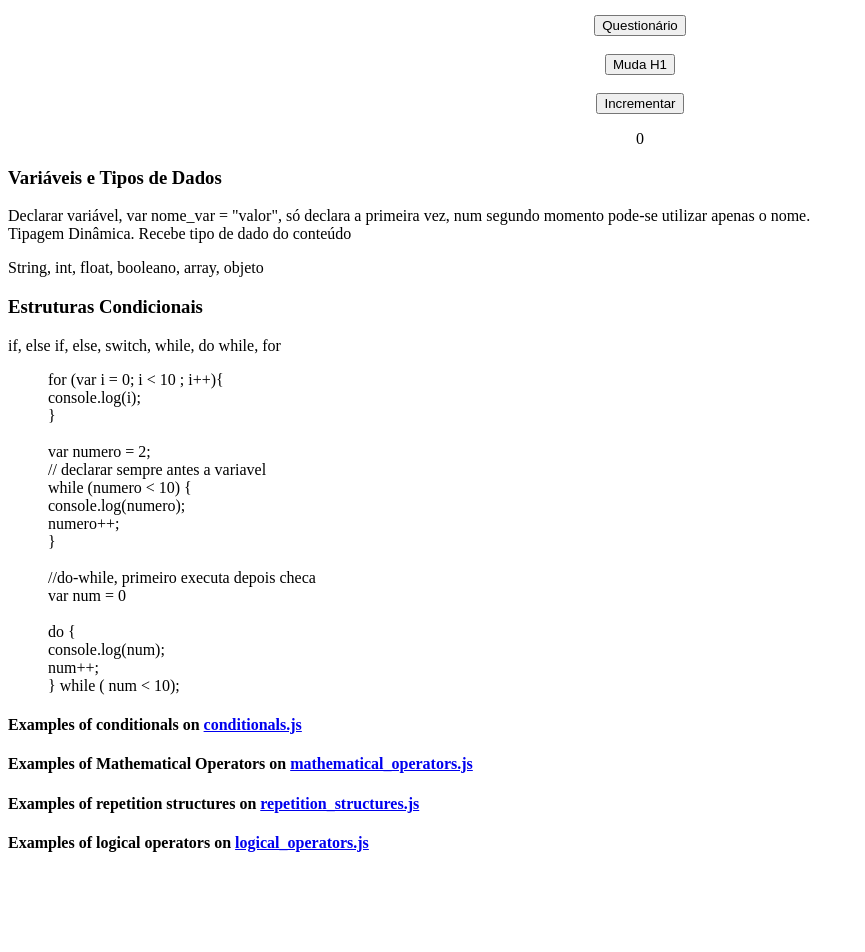
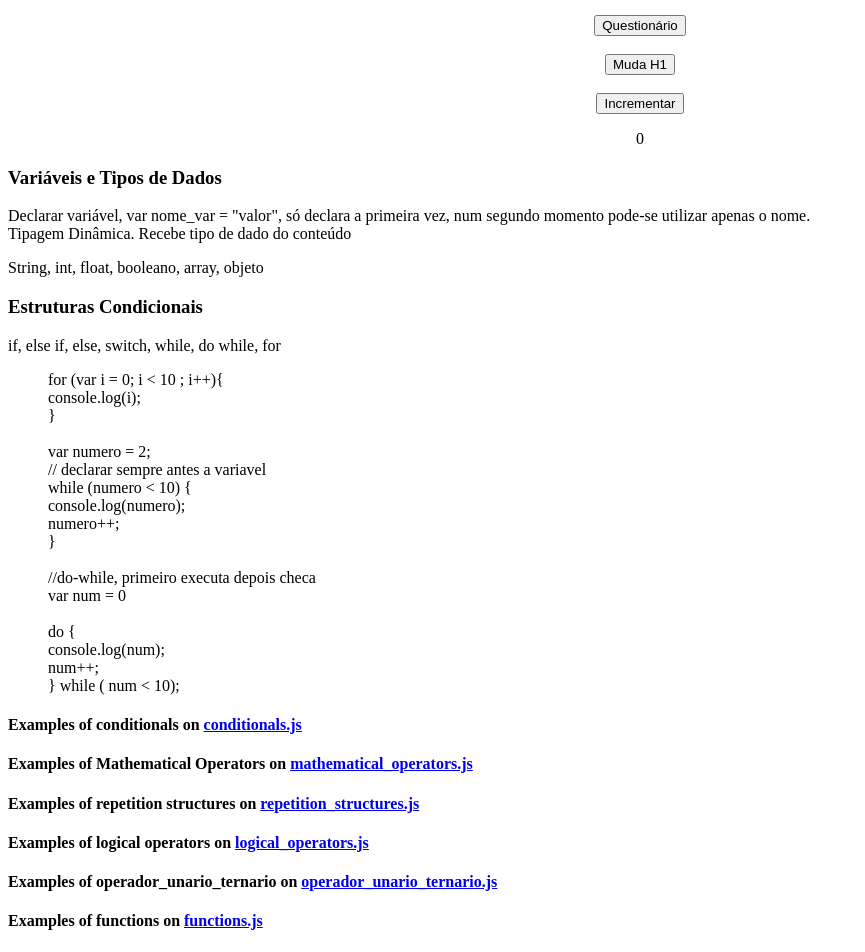
Before and after one commit to diego-salves/JS-course, a plain HTML site: page js-basics/index.html in a window 1280 px wide. Shown: the part 104-1056 px from the top of the page, without its empty margins (0-865 px from the left). Before the commit the page ends 977 px from the top, so only its background shows below. Drawn offline with Linux system fonts and the light colour scheme.

Commit message:
starting functions

```diff
--- a/js-basics/index.html
+++ b/js-basics/index.html
@@ -62,6 +62,10 @@
 
     <h4 style="font-weight: bold;">Examples of logical operators on <a href="./notes/logical_operators.js">logical_operators.js</a></h4>
 
+    <h4 style="font-weight: bold;">Examples of operador_unario_ternario on <a href="./notes/operador_unario_ternario.js">operador_unario_ternario.js</a></h4>
+
+    <h4 style="font-weight: bold;">Examples of functions on <a href="./notes/functions.js">functions.js</a></h4>
+
     <script type="text/javascript" src="script.js"></script>
 </body>
 </html>
```
Also changed, not shown: js-basics/notes/operador_unario_ternario.js (added, +14 -0 lines), js-basics/notes/functions.js (added).
